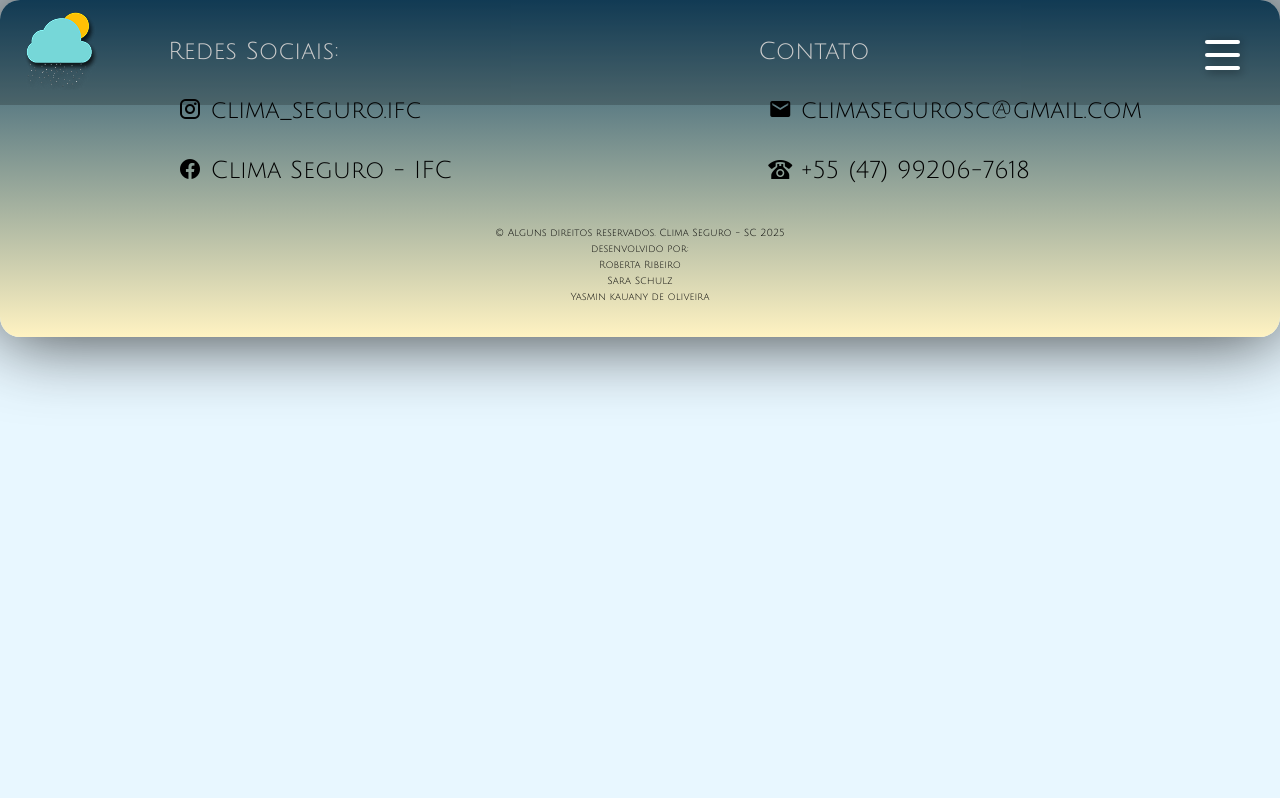
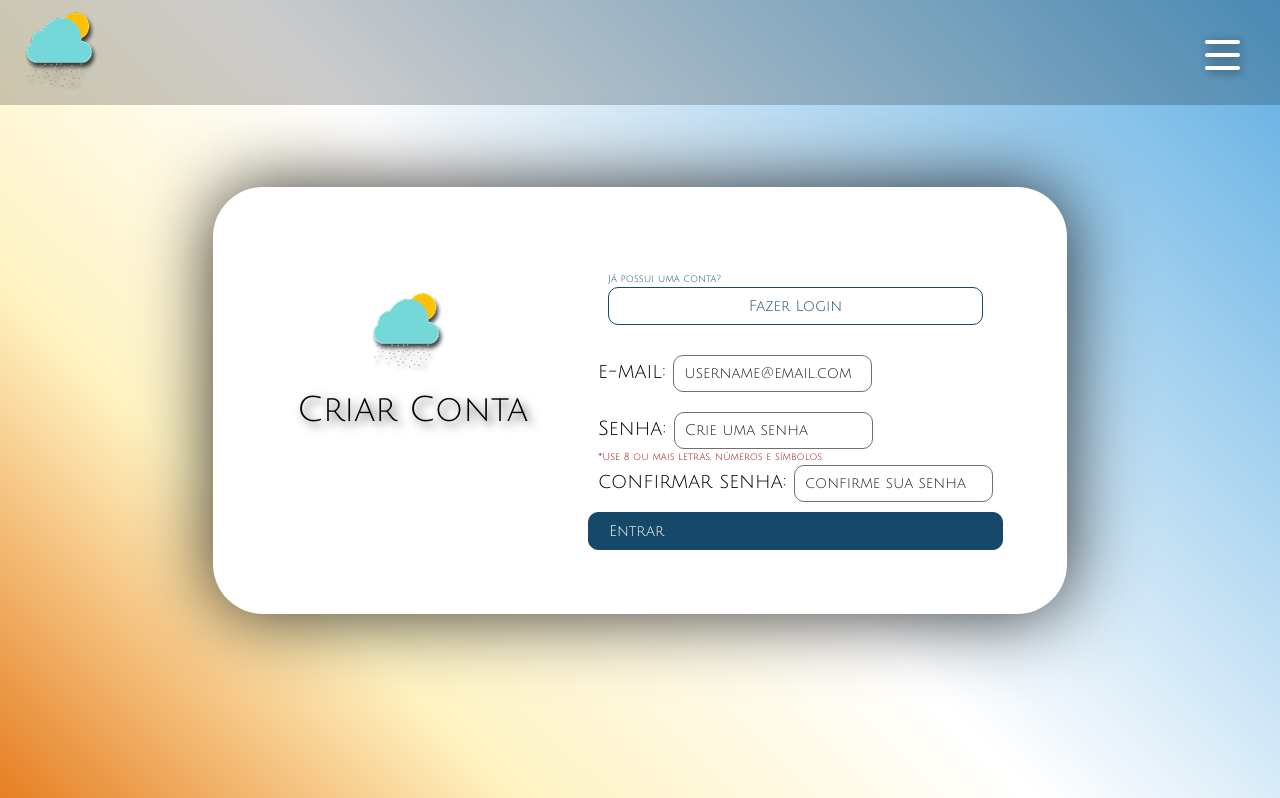
Before and after one commit to climaSeguro-hack-25/climaSeguro-SC, a Vue app: page /criar in a window 1280 px wide. Shown: the top 798 px of the page. Built offline with nearby package versions, Linux system fonts and the light colour scheme.

Commit message:
paginas de login e criar conta para login aprocação no router

```diff
--- a/src/App.vue
+++ b/src/App.vue
@@ -2,24 +2,18 @@
 /*Header/Footer*/
 import HeaderComponent from '@/components/HeaderComponent.vue';
 import FooterComponent from './components/FooterComponent.vue';
-/*Home page
-import BannerHomeComponent  from '@/components/home/BannerHomeComponent.vue';
-import SelectComponent from '@/components/home/SelectComponent.vue';
-import ClimaHojeComponent from '@/components/home/ClimaHojeComponent.vue';
-import SobreComponent from '@/components/home/SobreComponent.vue';*/
-/*Sobre page
-import BannerSobreNosComponent from '@/components/sobreNos/BannerSobreNosComponent.vue';
-import ObjetivoComponent from '@/components/sobreNos/objetivoComponent.vue';
-import equipeComponent from '@/components/sobreNos/equipeComponent.vue';*/
-/**/
+
 </script>
 <template>
+
     <HeaderComponent/>
   <main>
+
     <RouterView />
-    <!---->
   </main>
     <FooterComponent/>
+    <!---->
+    <CriarComponent/>
 </template>
 <style scoped>
 
--- a/src/components/HeaderComponent.vue
+++ b/src/components/HeaderComponent.vue
@@ -54,7 +54,7 @@ import { RouterLink } from 'vue-router';
               </RouterLink>
             </li>
             <li>
-              <a href="#"> <i class="mdi mdi-account"></i> Fazer Login</a>
+              <RouterLink to="/login"> <i class="mdi mdi-account"></i> Fazer Login</RouterLink>
             </li>
           </ul>
         </nav>
--- /dev/null
+++ b/src/components/fazerLogin/CriarComponent.vue
@@ -0,0 +1,169 @@
+<script setup>
+</script>
+<template>
+  <section class="fazerLogin">
+    <div class="fundo">
+      <div class="letreiro">
+        <h2 class="logo">
+          <RouterLink to="/">
+            <img src="/public/logo.png" alt="logo" class="logo-img">
+          </RouterLink>
+        </h2>
+        <h3>
+          Criar Conta
+        </h3>
+      </div>
+      <div class="criar">
+        <p class="comentario">
+          Já possui uma conta?
+        </p>
+        <button class="login">
+          <RouterLink to="/login">
+            <span class="link">
+              Fazer Login
+            </span>
+          </RouterLink>
+        </button>
+        <div class="email">
+          <label for="email" class="text">e-mail:
+            <input type="email" id="email" name="email" placeholder="username@email.com" class="caixa" required>
+          </label>
+        </div>
+
+        <div class="senha">
+          <label for="password" class="text">Senha:
+            <input type="password" id="password" name="password" placeholder="Crie uma senha" class="caixa" required>
+          </label>
+          <p class="requisito">*Use 8 ou mais letras, números e símbolos</p>
+          <label for="password" class="text">confirmar senha:
+            <input type="password" id="password" name="password" placeholder="confirme sua senha" class="caixa"
+              required>
+          </label>
+        </div>
+        <button type="submit" class="criar">Entrar</button>
+      </div>
+    </div>
+  </section>
+</template>
+<style scoped>
+.fazerLogin {
+  background: linear-gradient(-135deg, #5DADE2, #AED6F1, #ffffff, #FFF3C2, #E67E22);
+  min-height: 100vh;
+  position: relative;
+  display: flex;
+  justify-content: center;
+  align-items: center;
+
+  & .fundo {
+    background-color: #ffffff;
+    border-radius: 50px;
+    display: flex;
+    box-shadow: 0 0 75px rgba(0, 0, 0, 0.8);
+    padding: 5vw;
+    gap: 40px;
+
+    & .letreiro {
+      margin: 20px;
+
+      & .logo {
+        display: flex;
+        flex-direction: column;
+        text-align: center;
+        align-items: center;
+
+        & .logo-img {
+          width: 90px;
+          margin-top: 10px;
+        }
+      }
+
+      & h3 {
+        font-size: 35px;
+        text-shadow: 4px 4px 10px rgba(0, 0, 0, 0.8);
+      }
+    }
+
+    & .criar {
+      display: flex;
+      flex-direction: column;
+
+      & .comentario {
+        font-size: 10px;
+        color: #164969;
+        margin: 20px 20px 0 20px;
+      }
+
+      & .login {
+        background: #ffffff;
+        border: #164969 1.5px solid;
+        border-radius: 10px;
+        margin: 0 20px 20px 20px;
+        padding: 10px;
+        font-family: 'Julius Sans One', sans-serif;
+        transition: all 0.7s ease;
+        cursor: pointer;
+
+        & .link {
+          font-size: 15px;
+          color: #164969;
+        }
+      }
+
+      & .login:hover {
+        background: #164969;
+
+        & .link {
+          color: #ffffff;
+        }
+      }
+
+      & div {
+        margin: 10px;
+        display: flex;
+        flex-direction: column;
+
+        & .text {
+          font-size: 20px;
+          color: #000000;
+
+          & .caixa {
+            border: #776D6D 1.5px solid;
+            border-radius: 10px;
+            padding: 10px;
+            color: #1E1E1E;
+          }
+
+          & .caixa::placeholder {
+            color: #1E1E1E;
+            opacity: 1;
+            font-family: 'Julius Sans One', sans-serif;
+            font-size: 15px;
+          }
+        }
+
+        & .requisito {
+          font-size: 10px;
+          color: #A20000
+        }
+      }
+
+      & .criar {
+        background: #164969;
+        border: #164969 1.5px solid;
+        border-radius: 10px;
+        color: #ffffff;
+        font-family: 'Julius Sans One', sans-serif;
+        font-size: 15px;
+        padding: 10px 20px;
+        cursor: pointer;
+        transition: all 0.7s ease;
+      }
+
+      & .criar:hover {
+        background: #ffffff;
+        color: #164969;
+      }
+    }
+  }
+}
+</style>
--- /dev/null
+++ b/src/components/fazerLogin/LoginComponent.vue
@@ -0,0 +1,155 @@
+<script setup>
+</script>
+<template>
+  <section class="fazerLogin">
+    <div class="fundo">
+      <div class="letreiro">
+        <h2 class="logo">
+          <RouterLink to="/">
+            <img src="/public/logo.png" alt="logo" class="logo-img">
+          </RouterLink>
+        </h2>
+        <h3>
+          Fazer Login
+        </h3>
+      </div>
+      <div class="login">
+        <button class="Criar">
+          <RouterLink to="/criar">
+            <span class="link">
+              Criar Conta
+            </span>
+          </RouterLink>
+        </button>
+        <div class="email">
+          <label for="email" class="text">e-mail:
+            <input type="email" id="email" name="email" placeholder="username@email.com" class="caixa" required>
+          </label>
+        </div>
+        <div class="senha">
+          <label for="password" class="text">Senha:
+            <input type="password" id="password" name="password" placeholder="*********" class="caixa" required>
+          </label>
+          <RouterLink to="#" class="esqueci">Esqueceu sua senha?</RouterLink>
+        </div>
+        <button type="submit" class="entrar">Entrar</button>
+      </div>
+    </div>
+  </section>
+</template>
+<style scoped>
+.fazerLogin {
+  background: linear-gradient(-135deg, #5DADE2, #AED6F1, #ffffff, #FFF3C2, #E67E22);
+  min-height: 100vh;
+  position: relative;
+  display: flex;
+  justify-content: center;
+  align-items: center;
+
+  & .fundo {
+    background-color: #ffffff;
+    border-radius: 50px;
+    display: flex;
+    box-shadow: 0 0 75px rgba(0, 0, 0, 0.8);
+    padding: 5vw;
+    gap: 40px;
+
+    & .letreiro {
+      margin: 20px;
+
+      & .logo {
+        display: flex;
+        flex-direction: column;
+        text-align: center;
+        align-items: center;
+
+        & .logo-img {
+          width: 90px;
+          margin-top: 10px;
+        }
+      }
+
+      & h3 {
+        font-size: 35px;
+        text-shadow: 4px 4px 10px rgba(0, 0, 0, 0.8);
+      }
+    }
+
+    & .login {
+      display: flex;
+      flex-direction: column;
+
+      & .Criar {
+        background: #ffffff;
+        border: #164969 1.5px solid;
+        border-radius: 10px;
+        margin: 20px;
+        padding: 10px;
+        font-family: 'Julius Sans One', sans-serif;
+        transition: all 0.7s ease;
+        cursor: pointer;
+
+        & .link {
+          font-size: 15px;
+          color: #164969;
+        }
+      }
+
+      & .Criar:hover {
+        background: #164969;
+
+        & .link {
+          color: #ffffff;
+        }
+      }
+
+      & div {
+        margin: 10px;
+        display: flex;
+        flex-direction: column;
+
+        & .text {
+          font-size: 20px;
+          color: #000000;
+
+          & .caixa {
+            border: #776D6D 1.5px solid;
+            border-radius: 10px;
+            padding: 10px;
+            color: #1E1E1E;
+          }
+
+          & .caixa::placeholder {
+            color: #1E1E1E;
+            opacity: 1;
+            font-family: 'Julius Sans One', sans-serif;
+            font-size: 15px;
+          }
+        }
+
+        & .esqueci {
+          font-size: 10px;
+          color: #164969;
+        }
+      }
+
+      & .entrar {
+        background: #164969;
+        border: #164969 1.5px solid;
+        border-radius: 10px;
+        color: #ffffff;
+        font-family: 'Julius Sans One', sans-serif;
+        font-size: 15px;
+        padding: 10px 20px;
+        cursor: pointer;
+        transition: all 0.7s ease;
+      }
+
+      & .entrar:hover {
+        background: #ffffff;
+        color: #164969;
+      }
+    }
+  }
+}
+</style>
--- a/src/router/index.js
+++ b/src/router/index.js
@@ -12,6 +12,16 @@ const routes = [
     name: 'Team',
     component: () => import('@/views/TeamView.vue'),
   },
+  {
+    path: '/criar',
+    name: 'Create',
+    component: () => import('@/views/CreateView.vue'),
+  },
+  {
+    path: '/login',
+    name: 'Login',
+    component: () => import('@/views/LoginView.vue'),
+  }
 ];
 
 const router = createRouter({
--- /dev/null
+++ b/src/views/CreateView.vue
@@ -0,0 +1,6 @@
+<script setup>
+import CriarComponent from '@/components/fazerLogin/CriarComponent.vue';
+</script>
+<template>
+  <CriarComponent/>
+</template>
--- /dev/null
+++ b/src/views/LoginView.vue
@@ -0,0 +1,6 @@
+<script setup>
+import LoginComponent from '@/components/fazerLogin/LoginComponent.vue';
+</script>
+<template>
+  <LoginComponent/>
+</template>
```
